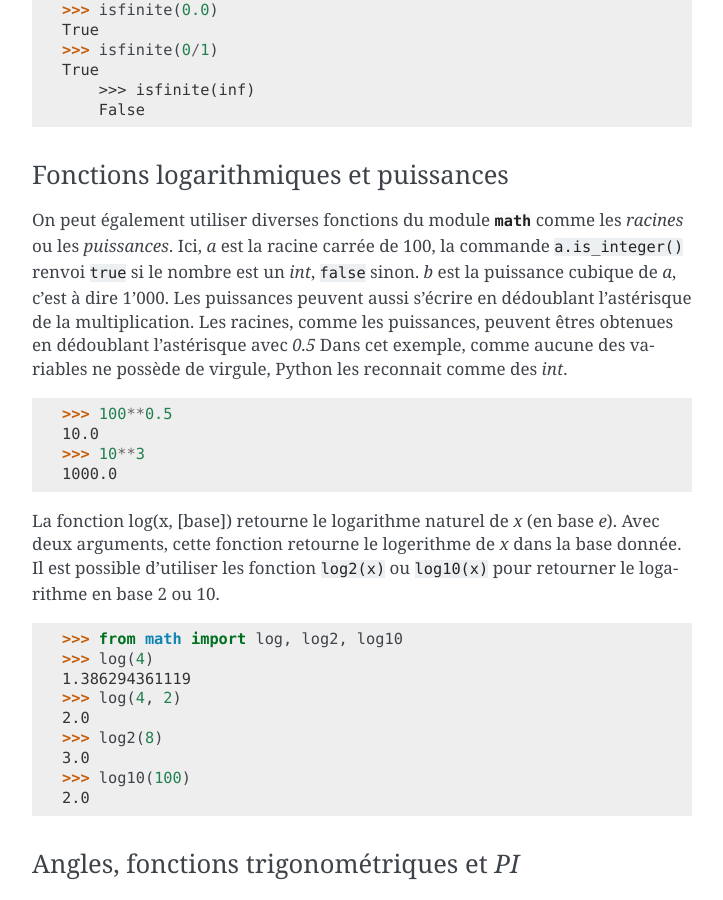
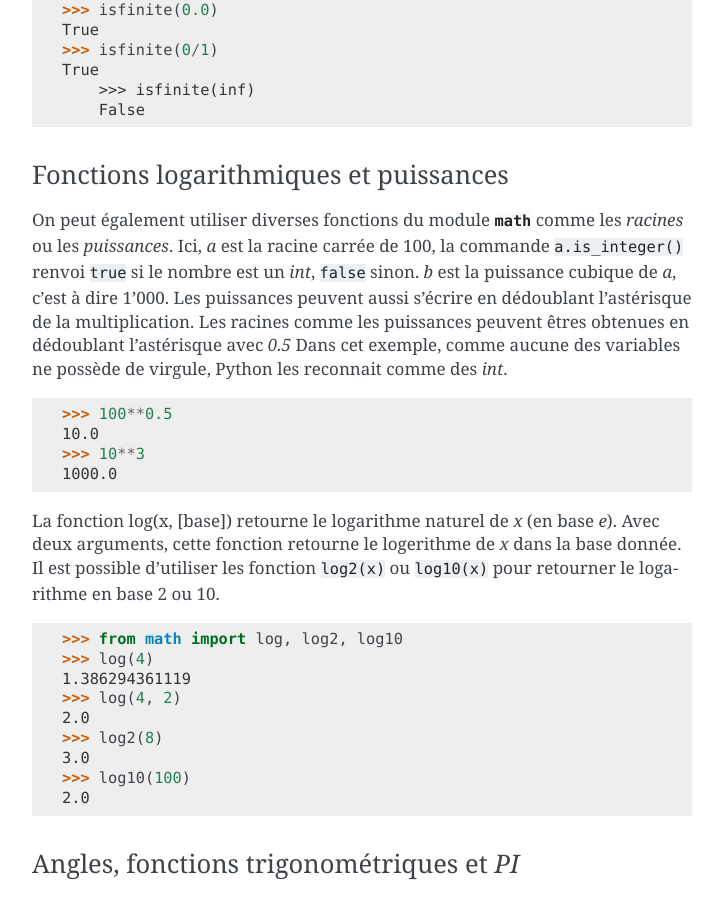
Before and after one commit to HE-Arc/livre-python, a Sphinx documentation site: the page built from source/math/index.rst, in a window 1280 px wide and 900 px high, scrolled down 2626 px. Shown: the whole window, without its empty margins (388-1111 px from the left). Built offline with Sphinx 7.4.7, drawn with Linux system fonts in a browser that asks for light colours; some of the changed text lies outside the part shown.

```diff
--- a/source/math/index.rst
+++ b/source/math/index.rst
@@ -148,7 +148,7 @@ Ici, *a* est la racine carrée de 100, la commande ``a.is_integer()``
 renvoi ``true`` si le nombre est un *int*, ``false`` sinon.
 *b* est la puissance cubique de *a*, c'est à dire 1'000.
 Les puissances peuvent aussi s'écrire en dédoublant l'astérisque de la multiplication.
-Les racines, comme les puissances, peuvent êtres obtenues en dédoublant l'astérisque avec *0.5*
+Les racines comme les puissances peuvent êtres obtenues en dédoublant l'astérisque avec *0.5*
 Dans cet exemple, comme aucune des variables ne possède de virgule, Python les reconnait comme des *int*.
 
 .. code-block:: pycon
```
Also changed, not shown: other parts of source/math/index.rst (+11 -7 lines).
